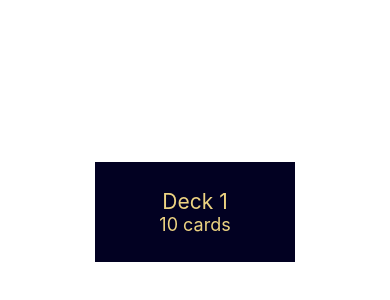
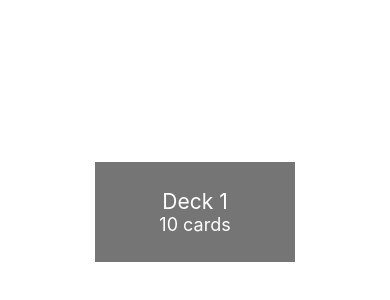
Before and after one commit to sahinaksoy/udacity-react-native-mobile-flashcards, a React Native app: screen / in a window 390 px wide. Shown: the part 206-506 px from the top of the page. Built offline with nearby package versions, Linux system fonts and the light colour scheme.

Commit message:
style: add color utils

```diff
--- a/components/Deck.js
+++ b/components/Deck.js
@@ -1,5 +1,6 @@
 import React from "react";
 import { View, Text, StyleSheet } from "react-native";
+import { gray, white, pink } from "../utils/colors";
 
 const Deck = (props) => {
   return (
@@ -20,18 +21,17 @@ const styles = StyleSheet.create({
     justifyContent: "center",
     minHeight: 100,
     flexBasis: 100,
-    width:200,
-    backgroundColor: "#020122",
+    width: 200,
+    backgroundColor: gray,
     marginBottom: 8,
-    color: "#EDD382",
   },
   deckText: {
     fontSize: 21,
-    color: "#EDD382",
+    color: white,
   },
   cardText: {
     fontSize: 18,
-    color: "#EDD382",
+    color: white,
   },
 });
 export default Deck;
--- /dev/null
+++ b/utils/colors.js
@@ -0,0 +1,8 @@
+export const purple = "#292477";
+export const gray = "#757575";
+export const white = "#fff";
+export const red = "#b71845";
+export const orange = "#f26f28";
+export const blue = "#4e4cb8";
+export const lightPurp = "#7c53c3";
+export const pink = "#b93fb3";
```
